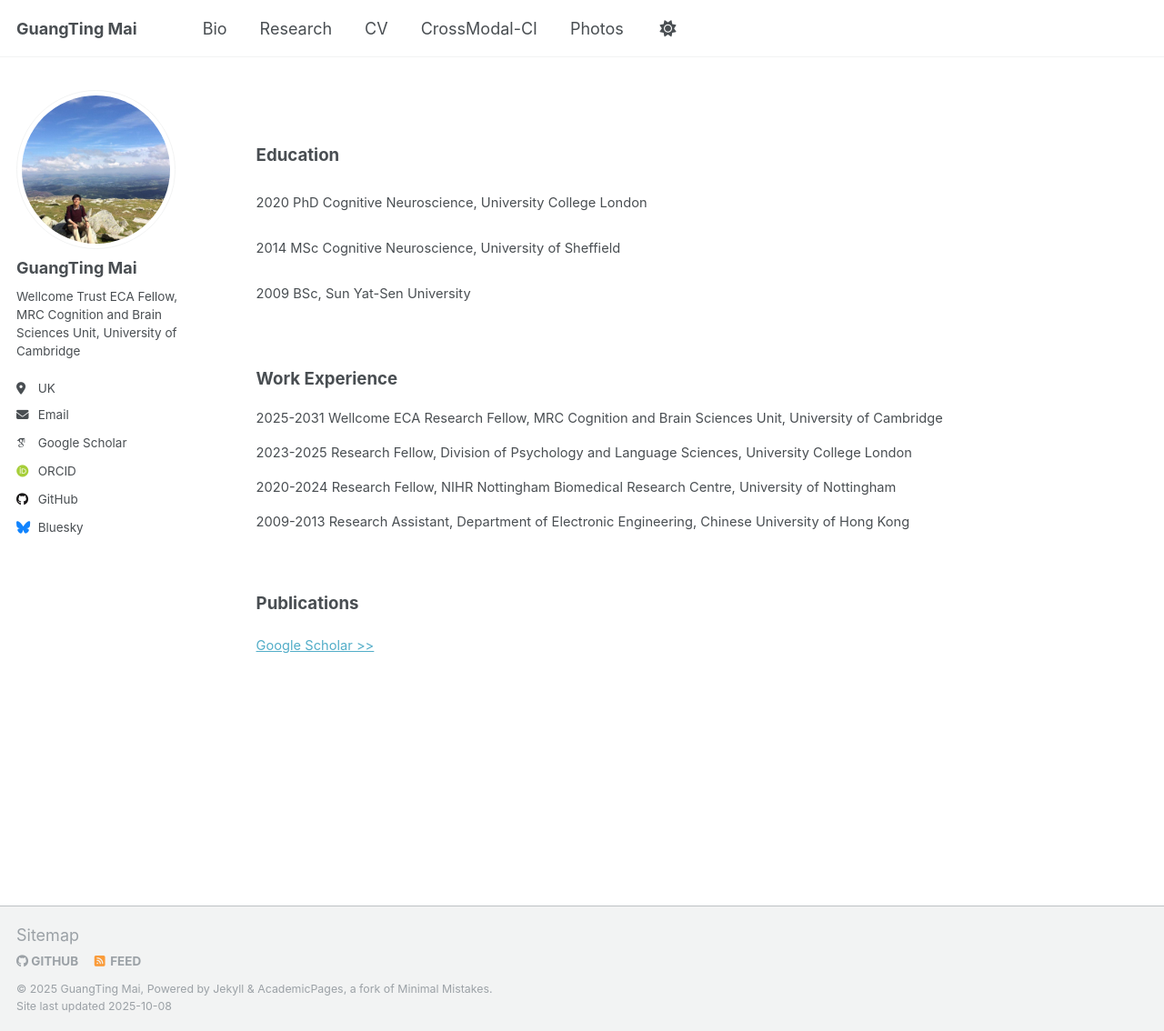
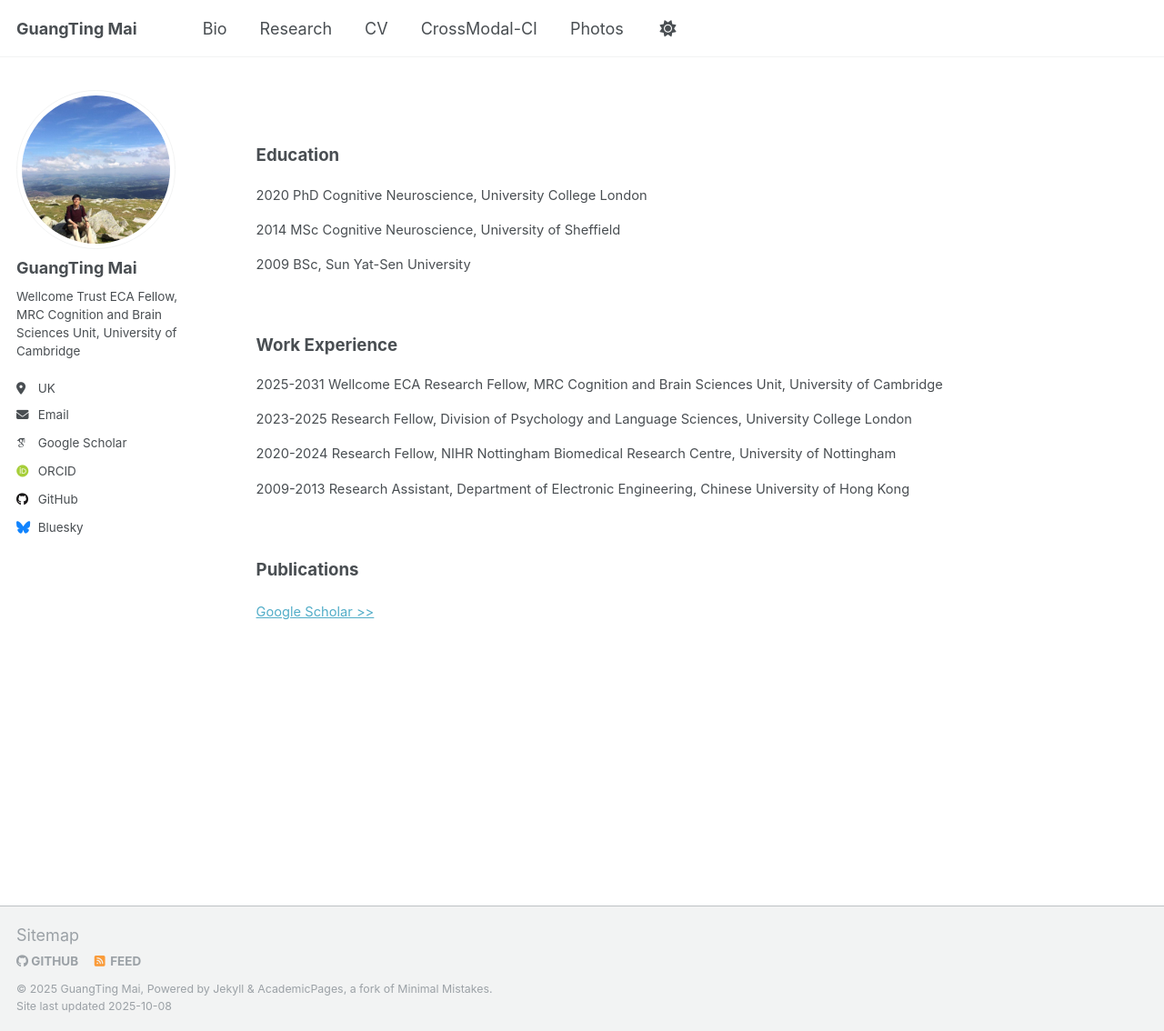
Before and after one commit to guangtingmai/guangtingmai.github.io, a Jekyll site: the page built from _pages/cv.html, in a window 1280 px wide and 1134 px high. Shown: the whole window at 91% size. Built offline with Jekyll 4.4.1, drawn with Linux system fonts in a browser that asks for light colours; some web fonts are replaced.

Commit message:
Update cv.html

```diff
--- a/_pages/cv.html
+++ b/_pages/cv.html
@@ -8,9 +8,9 @@ author_profile: true
 ---
 <br>
 <p><span style="font-size: 14pt;line-height: 1.4;display: block;margin-bottom: 0.12vh"><strong>Education</strong></span></p>
-<p><span style="font-size: 11pt;line-height: 1;margin-bottom: 0.02vh">2020 PhD Cognitive Neuroscience, University College London</span></p>
-<p><span style="font-size: 11pt;line-height: 1;margin-bottom: 0.02vh">2014 MSc Cognitive Neuroscience, University of Sheffield</span></p>
-<p><span style="font-size: 11pt;line-height: 1;margin-bottom: 0.02vh">2009 BSc, Sun Yat-Sen University</span></p>
+<p><span style="font-size: 11pt;line-height: 1;display: block;">2020 PhD Cognitive Neuroscience, University College London</span></p>
+<p><span style="font-size: 11pt;line-height: 1;display: block;">2014 MSc Cognitive Neuroscience, University of Sheffield</span></p>
+<p><span style="font-size: 11pt;line-height: 1;display: block;">2009 BSc, Sun Yat-Sen University</span></p>
 <br>
 <p><span style="font-size: 14pt;line-height: 1.4;display: block;margin-bottom: 0.12vh"><strong>Work Experience</strong></span></p>
 <p><span style="font-size: 11pt;line-height: 1;display: block;margin-bottom: 0.02vh">2025-2031 Wellcome ECA Research Fellow, MRC Cognition and Brain Sciences Unit, University of Cambridge</span></p>
```
